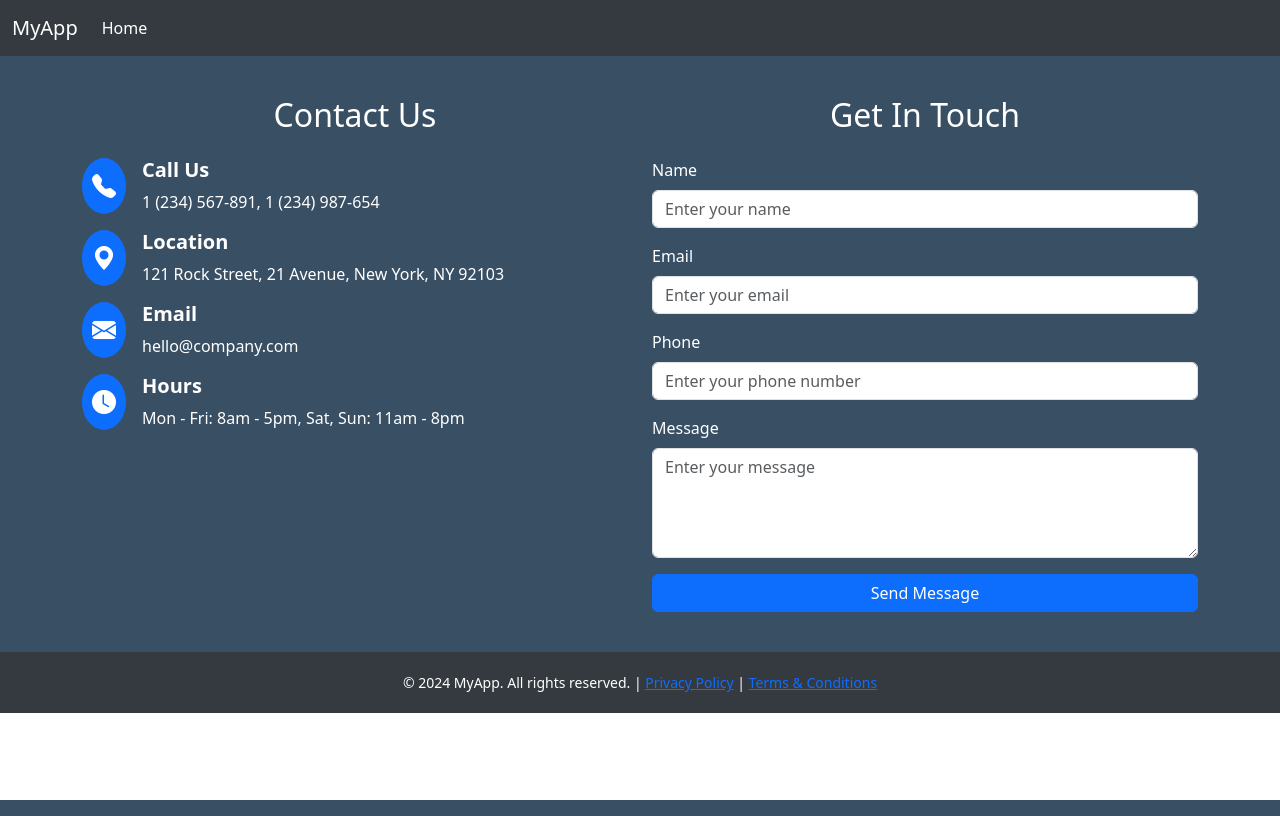
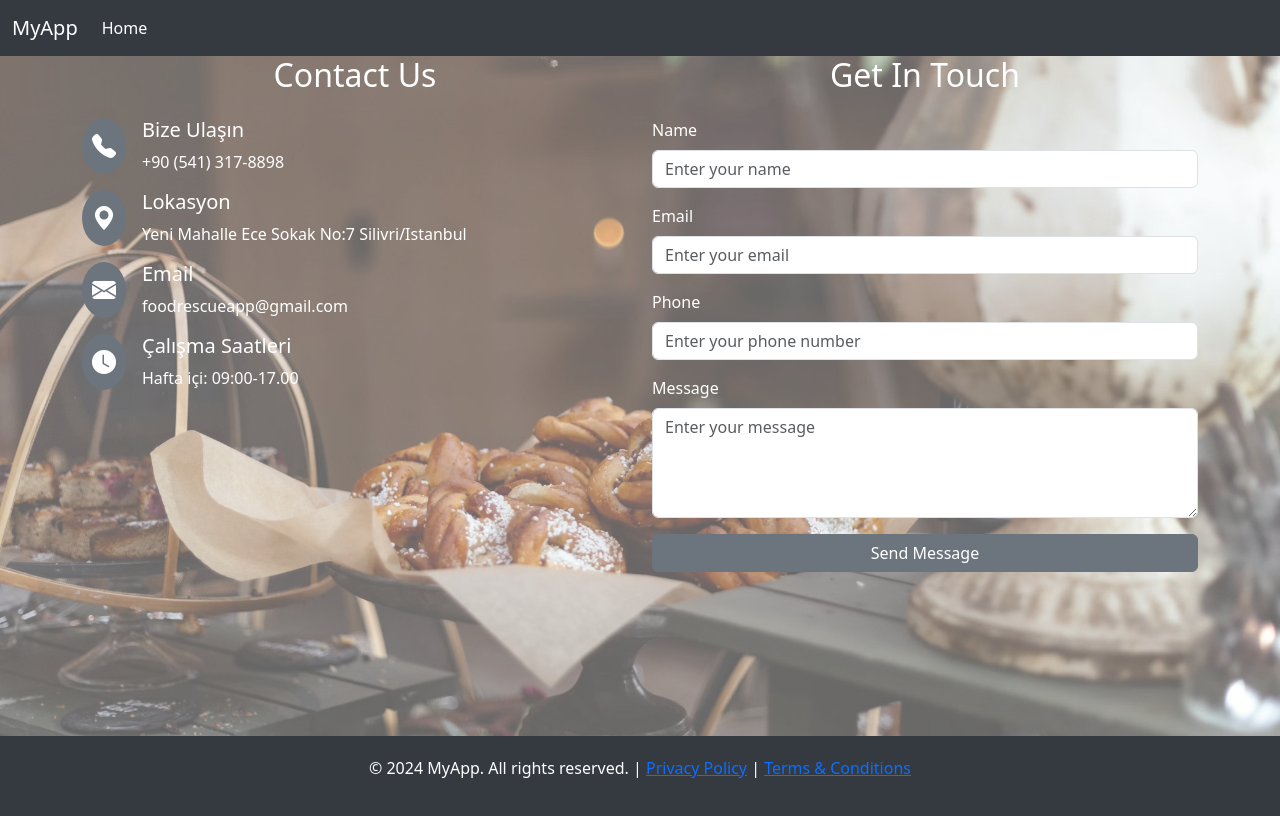
Before and after one commit to YeginKerem/foodrescueapp, a Django app: page /feedback2/ in a window 1280 px wide. Run offline with Django 5.2, Linux system fonts and the light colour scheme.

Commit message:
feedback2 eklendi ana sayfa değişti

```diff
--- a/templates/app/feedback2.html
+++ b/templates/app/feedback2.html
@@ -6,54 +6,79 @@
     <title>Contact Us</title>
     <!-- Bootstrap CSS -->
     <link href="https://cdn.jsdelivr.net/npm/bootstrap@5.3.0/dist/css/bootstrap.min.css" rel="stylesheet">
+    <link rel="stylesheet" href="https://cdn.jsdelivr.net/npm/bootstrap-icons/font/bootstrap-icons.css">
     <style>
+
+        .contact-section {
+            position: relative;
+            height: 85vh;
+            color: #fff;
+            overflow: hidden;
+        }
+
+        .contact-section::before {
+            content: "";
+            position: absolute;
+            top: 0;
+            left: 0;
+            width: 100%;
+            height: 100%;
+            background: url('/static/img/bunu-kullan.jpg') no-repeat center center;
+            background-size: cover;
+            opacity: 0.6;
+            z-index: 0;
+        }
+
+        .contact-section .container {
+            position: relative;
+            z-index: 1;
+        }
+
+
+        .btn-primary {
+            background-color: #6c757d;
+            border-color: #6c757d;
+        }
+
+        .btn-primary:hover {
+            background-color: #5a6268;
+            border-color: #545b62;
+        }
+
         .contact-icon {
             font-size: 1.5rem;
-            background-color: #0d6efd;
+            background-color: #6c757d;
             color: #fff;
             padding: 10px;
             border-radius: 50%;
             display: inline-block;
         }
-        .contact-info h5 {
-            font-weight: 600;
+
+
+        .navbar {
+            background-color: #343a40;
         }
-        /* Dark background for the Contact Us section */
-        .contact-section {
-            padding: 40px 0;
-            background-color: #394f64; /* Koyu gri arka plan */
-            color: #fff; /* Yazı rengini beyaz yapalım */
-        }
-        /* Link rengi */
-        .contact-info a {
-            color: #0d6efd;
-        }
-        .contact-info a:hover {
-            text-decoration: none;
-        }
-        .navbar {
-          background-color: #343a40;
-        }
+
         .navbar .nav-link, .navbar .navbar-brand {
             color: #ffffff !important;
         }
+
         .navbar .nav-link:hover {
             color: #ffcc00 !important;
         }
-        /* Footer style */
+
+
         .footer {
             background-color: #343a40;
             color: #fff;
             padding: 20px 0;
             text-align: center;
         }
-        .footer p {
-            margin: 0;
-            font-size: 14px;
-        }
+
         .footer a {
             color: #0d6efd;
         }
+
         .footer a:hover {
             text-decoration: none;
         }
@@ -91,8 +116,8 @@
                                 <i class="bi bi-telephone-fill"></i>
                             </div>
                             <div>
-                                <h5>Call Us</h5>
-                                <p class="mb-0">1 (234) 567-891, 1 (234) 987-654</p>
+                                <h5>Bize Ulaşın</h5>
+                                <p class="mb-0">+90 (541) 317-8898</p>
                             </div>
                         </div>
                         <!-- Location -->
@@ -101,8 +126,8 @@
                                 <i class="bi bi-geo-alt-fill"></i>
                             </div>
                             <div>
-                                <h5>Location</h5>
-                                <p class="mb-0">121 Rock Street, 21 Avenue, New York, NY 92103</p>
+                                <h5>Lokasyon</h5>
+                                <p class="mb-0">Yeni Mahalle Ece Sokak No:7 Silivri/Istanbul</p>
                             </div>
                         </div>
                         <!-- Email -->
@@ -112,7 +137,7 @@
                             </div>
                             <div>
                                 <h5>Email</h5>
-                                <p class="mb-0">hello@company.com</p>
+                                <p class="mb-0">foodrescueapp@gmail.com</p>
                             </div>
                         </div>
                         <!-- Hours -->
@@ -121,8 +146,8 @@
                                 <i class="bi bi-clock-fill"></i>
                             </div>
                             <div>
-                                <h5>Hours</h5>
-                                <p class="mb-0">Mon - Fri: 8am - 5pm, Sat, Sun: 11am - 8pm</p>
+                                <h5>Çalışma Saatleri</h5>
+                                <p class="mb-0">Hafta içi: 09:00-17.00</p>
                             </div>
                         </div>
                     </div>
@@ -159,6 +184,5 @@
     </footer>
 
     <script src="https://cdn.jsdelivr.net/npm/bootstrap@5.3.0/dist/js/bootstrap.bundle.min.js"></script>
-    <link rel="stylesheet" href="https://cdn.jsdelivr.net/npm/bootstrap-icons/font/bootstrap-icons.css">
 </body>
 </html>
```
Also changed, not shown: templates/app/sayfa-1.html (+9 -10 lines), db.sqlite3, static/img/bgphoto1.jpg (added), static/img/bunu-kullan.jpg (added), static/img/photo-1696650501036-45b039fe0d8c.jpeg (deleted).
